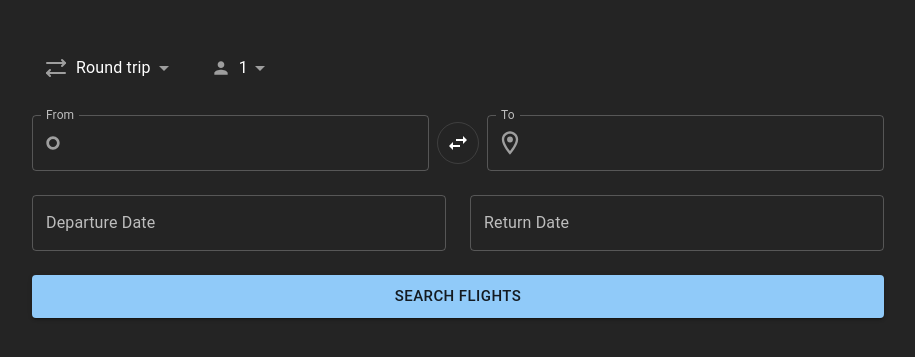
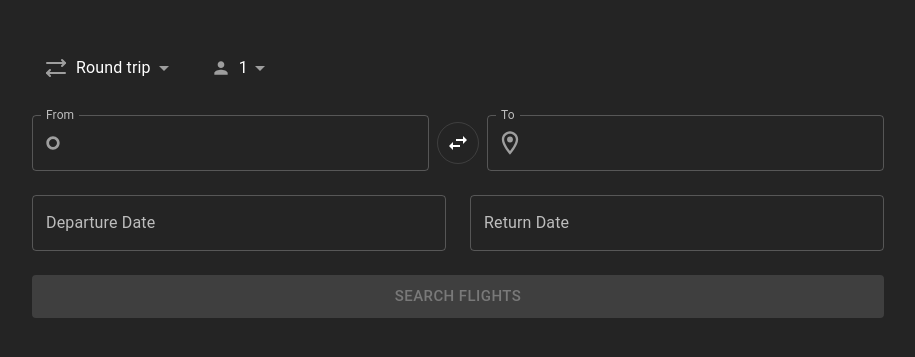
Before and after one commit to ophirbucai/react-flights-ui, a React (Vite) app: page / in a window 1280 px wide. Shown: the part 219-576 px from the top of the page, without its empty margins (182-1097 px from the left). Built offline with nearby package versions, Linux system fonts and the light colour scheme; no server answers.

Commit message:
improve search form validation

```diff
--- a/src/components/flight-search-form.tsx
+++ b/src/components/flight-search-form.tsx
@@ -1,8 +1,9 @@
 import { Button, CircularProgress, Container, Grid2 } from "@mui/material";
 import dayjs from "dayjs";
-import { useCallback, useRef, useState } from "react";
+import { useCallback, useMemo, useRef, useState } from "react";
 import { searchFlights } from "../services/sky-scrapper.service";
 import { CabinClass, type FlightResult, type SearchFlightOptions, type TripType } from "../types";
+import { searchFormSchema } from "../schemas/search-form.schema";
 import { AirportsPicker } from "./airports-picker";
 import { FlightDatePicker } from "./flight-date-picker";
 import { FlightResultsTable } from "./flight-results-table";
@@ -27,12 +28,10 @@ export const FlightSearchForm = () => {
   const [loading, setLoading] = useState(false);
   const [result, setResult] = useState<FlightResult | null>(null);
 
-  const isFormValid =
-    searchData.origin ||
-    searchData.destination ||
-    searchData.date ||
-    (tripType === "roundtrip" && searchData.returnDate?.isAfter(searchData.date)) ||
-    searchData.passengers?.adults > 0;
+  const { success: isFormValid } = useMemo(
+    () => searchFormSchema.safeParse(searchData),
+    [searchData],
+  );
 
   async function handleSearch() {
     try {
--- /dev/null
+++ b/src/schemas/search-form.schema.ts
@@ -0,0 +1,17 @@
+import type { Dayjs } from "dayjs";
+import { z } from "zod";
+
+export const searchFormSchema = z
+  .object({
+    origin: z.object({ skyId: z.string(), entityId: z.string() }),
+    destination: z.object({ skyId: z.string(), entityId: z.string() }),
+    date: z.custom<Dayjs>(),
+    returnDate: z.custom<Dayjs>().optional(),
+    passengers: z.object({
+      adults: z.number().min(1),
+    }),
+  })
+  .refine(
+    (data) => !data.returnDate || !data.returnDate.isBefore(data.date),
+    "Return date cannot be before departure date",
+  );
```
